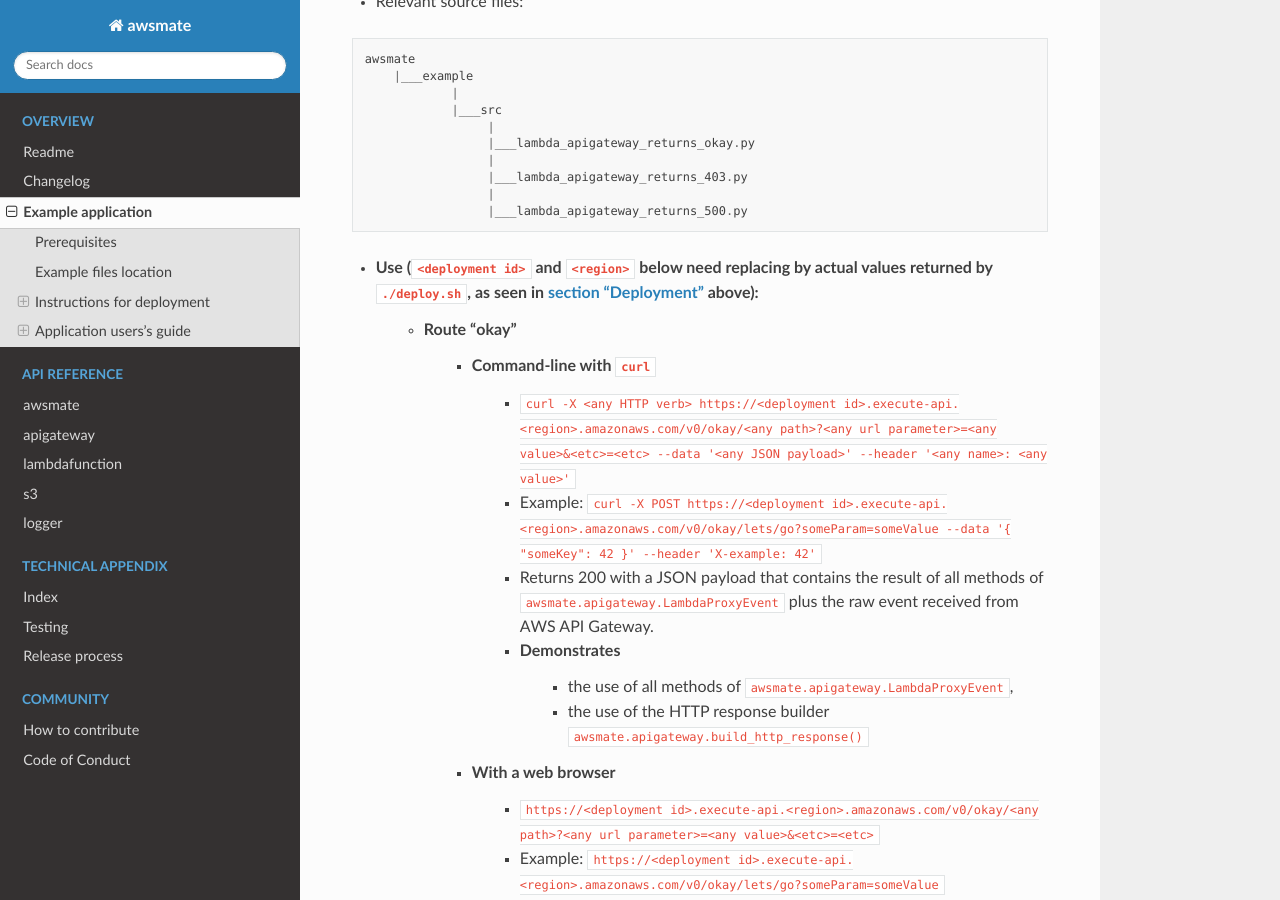
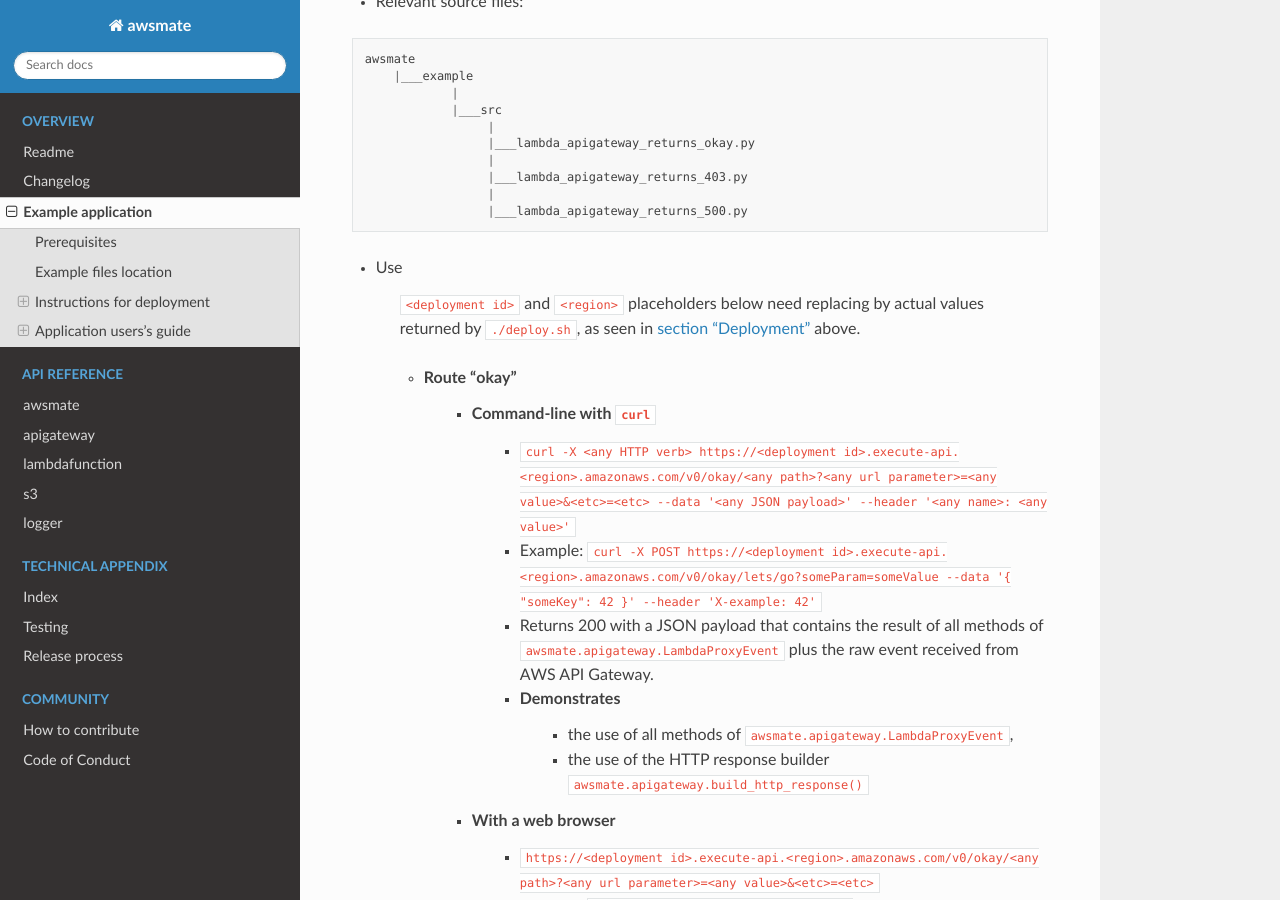
Before and after one commit to shlublu/awsmate, a Sphinx documentation site: the page built from docs/source/example_application.rst, in a window 1280 px wide and 900 px high, scrolled down 1975 px. Built offline with Sphinx 7.4.7 and the Read the Docs theme 2.0.0, drawn with Linux system fonts in a browser that asks for light colours.

```diff
--- a/docs/source/example_application.rst
+++ b/docs/source/example_application.rst
@@ -100,7 +100,10 @@
                      |___lambda_apigateway_returns_500.py
 
 
-* Use (``<deployment id>`` and ``<region>`` below need replacing by actual values returned by ``./deploy.sh``, as seen in :ref:`section "Deployment" <Deployment>` above):
+* Use
+
+    ``<deployment id>`` and ``<region>`` placeholders below need replacing by actual values returned by ``./deploy.sh``, as seen in :ref:`section "Deployment" <Deployment>` above.
+
     * Route "okay"
         * Command-line with ``curl``
             * ``curl -X <any HTTP verb> https://<deployment id>.execute-api.<region>.amazonaws.com/v0/okay/<any path>?<any url parameter>=<any value>&<etc>=<etc> --data '<any JSON payload>' --header '<any name>: <any value>'``
```
